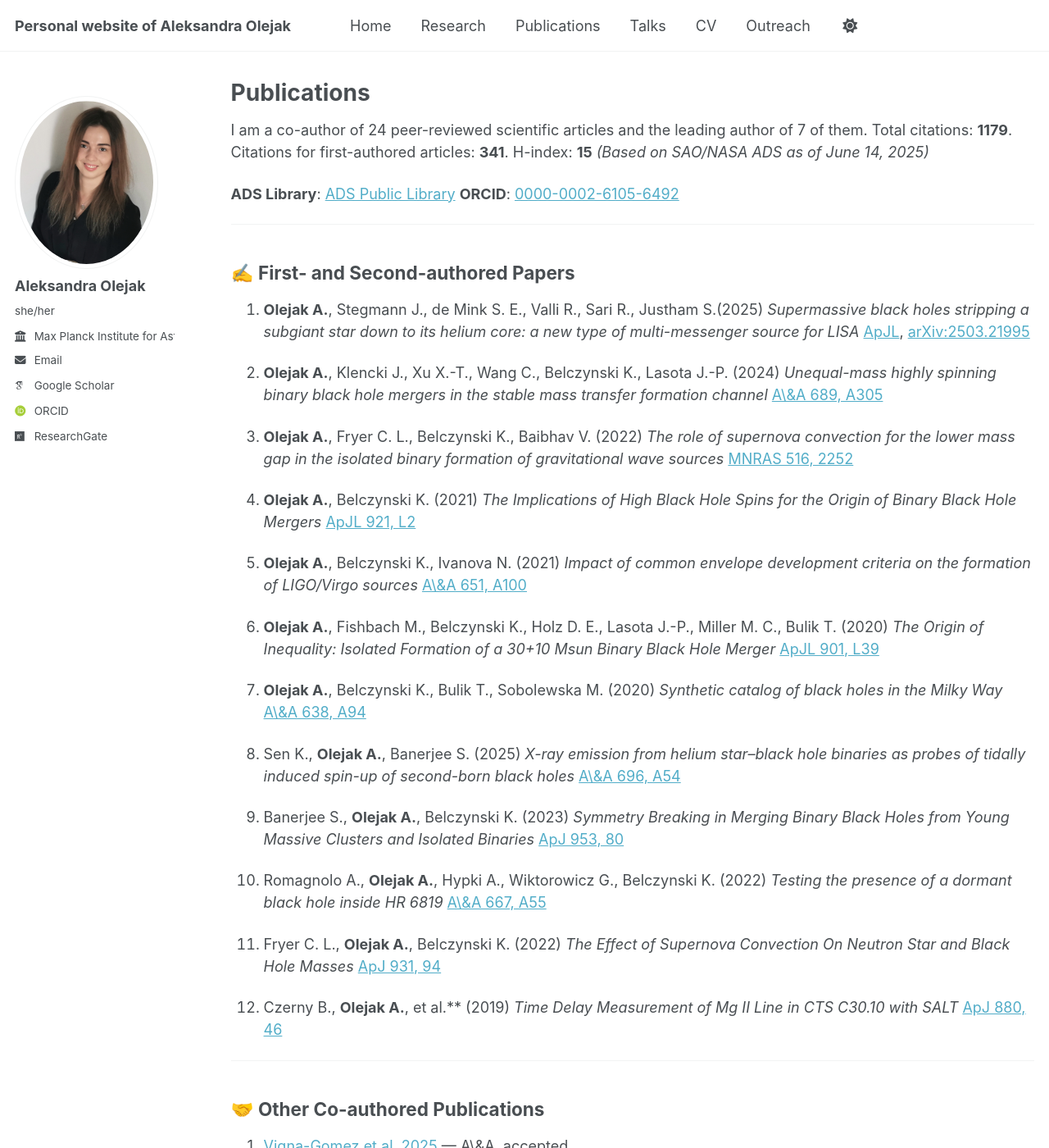
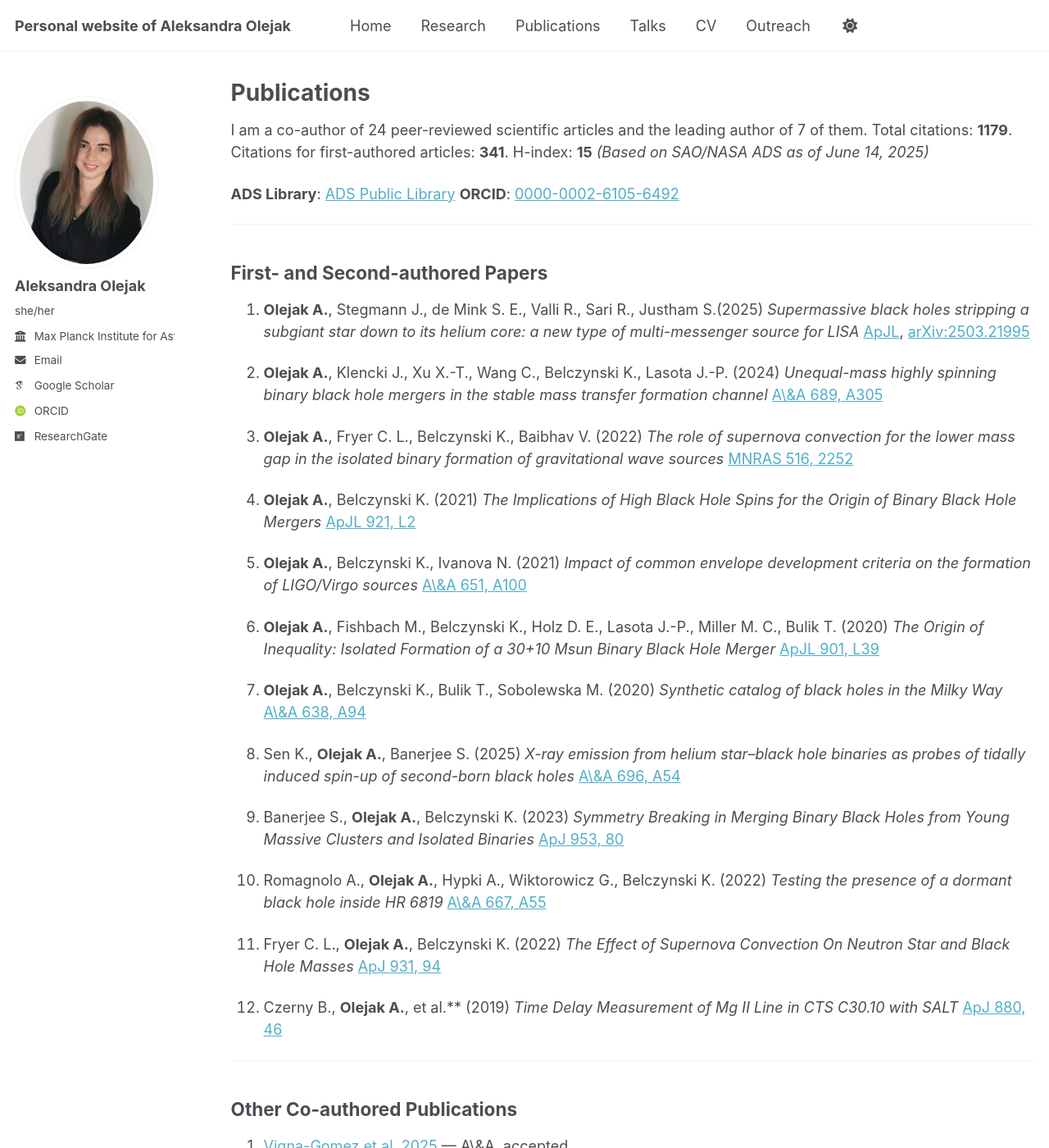
Before and after one commit to aleole/aleole.github.io, a Jekyll site: the page built from _pages/publications.md, in a window 1280 px wide and 1400 px high. Shown: the whole window at 82% size. Built offline with Jekyll 4.4.1, drawn with Linux system fonts in a browser that asks for light colours; some web fonts are replaced; a script that is not in the unit is left out.

```diff
--- a/_pages/publications.md
+++ b/_pages/publications.md
@@ -16,7 +16,7 @@ Total citations: **1179**. Citations for first-authored articles: **341**. H-ind
 
 ---
 
-## ✍️ First- and Second-authored Papers
+## First- and Second-authored Papers
 
 1. **Olejak A.**, Stegmann J., de Mink S. E., Valli R., Sari R., Justham S.(2025)
    *Supermassive black holes stripping a subgiant star down to its helium core: a new type of multi-messenger source for LISA*
@@ -68,7 +68,7 @@ Total citations: **1179**. Citations for first-authored articles: **341**. H-ind
 
 ---
 
-## 🤝 Other Co-authored Publications
+## Other Co-authored Publications
 
 1. [Vigna-Gomez et al. 2025](https://ui.adsabs.harvard.edu/abs/2025arXiv250317006V/abstract) — A\&A, accepted
 2. [Wang et al. 2024](https://doi.org/10.3847/2041-8213/ad86b7) — ApJL 975, L20
```
